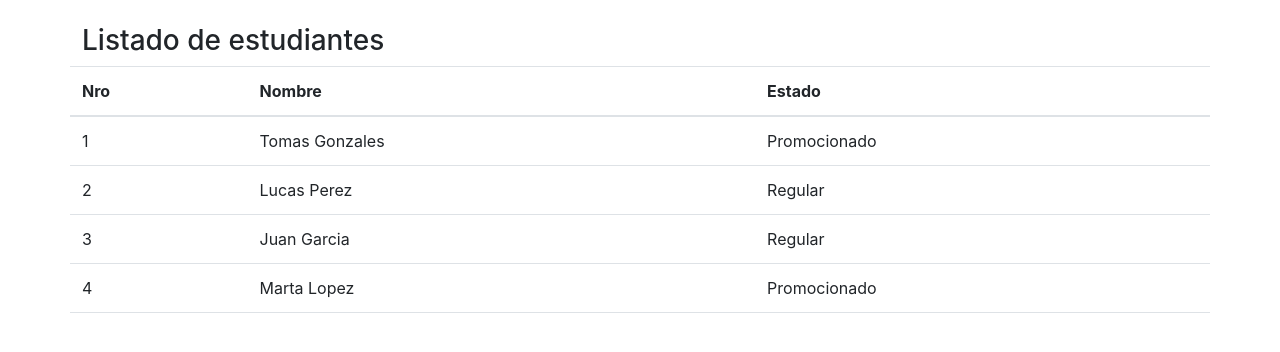
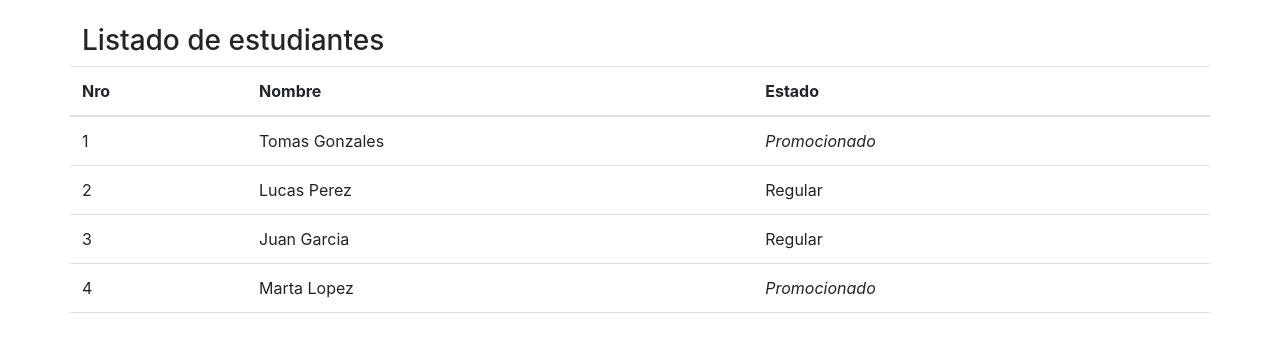
Before and after one commit to juseruhe/helloworldangular, an Angular app: page / in a window 1280 px wide. Shown: the top 352 px of the page. Built offline with nearby package versions, Linux system fonts and the light colour scheme.

Commit message:
Directiva *ngStyle

```diff
--- a/src/app/app.component.html
+++ b/src/app/app.component.html
@@ -13,7 +13,7 @@
 <tr *ngFor="let estudiante of listaEstudiantes; let i= index">
     <td>{{i + 1}}</td>
     <td>{{estudiante.nombre}}</td>
-    <td>{{estudiante.estado}}</td>
+    <td [ngStyle]=" {'font-style': estudiante.estado === 'Promocionado' ? 'italic': 'normal'}">{{estudiante.estado}}</td>
 </tr>
 </tbody>
 
```
